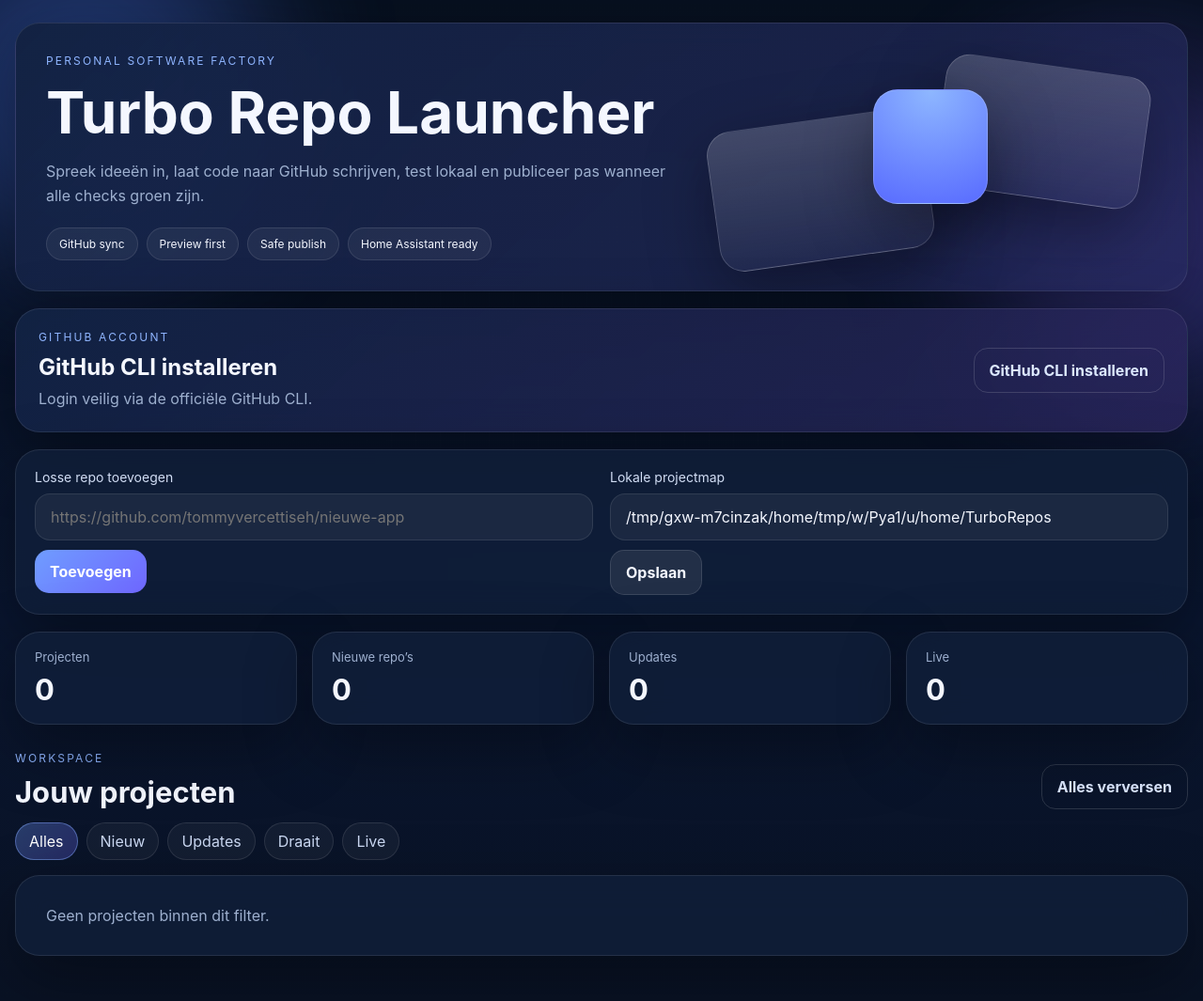
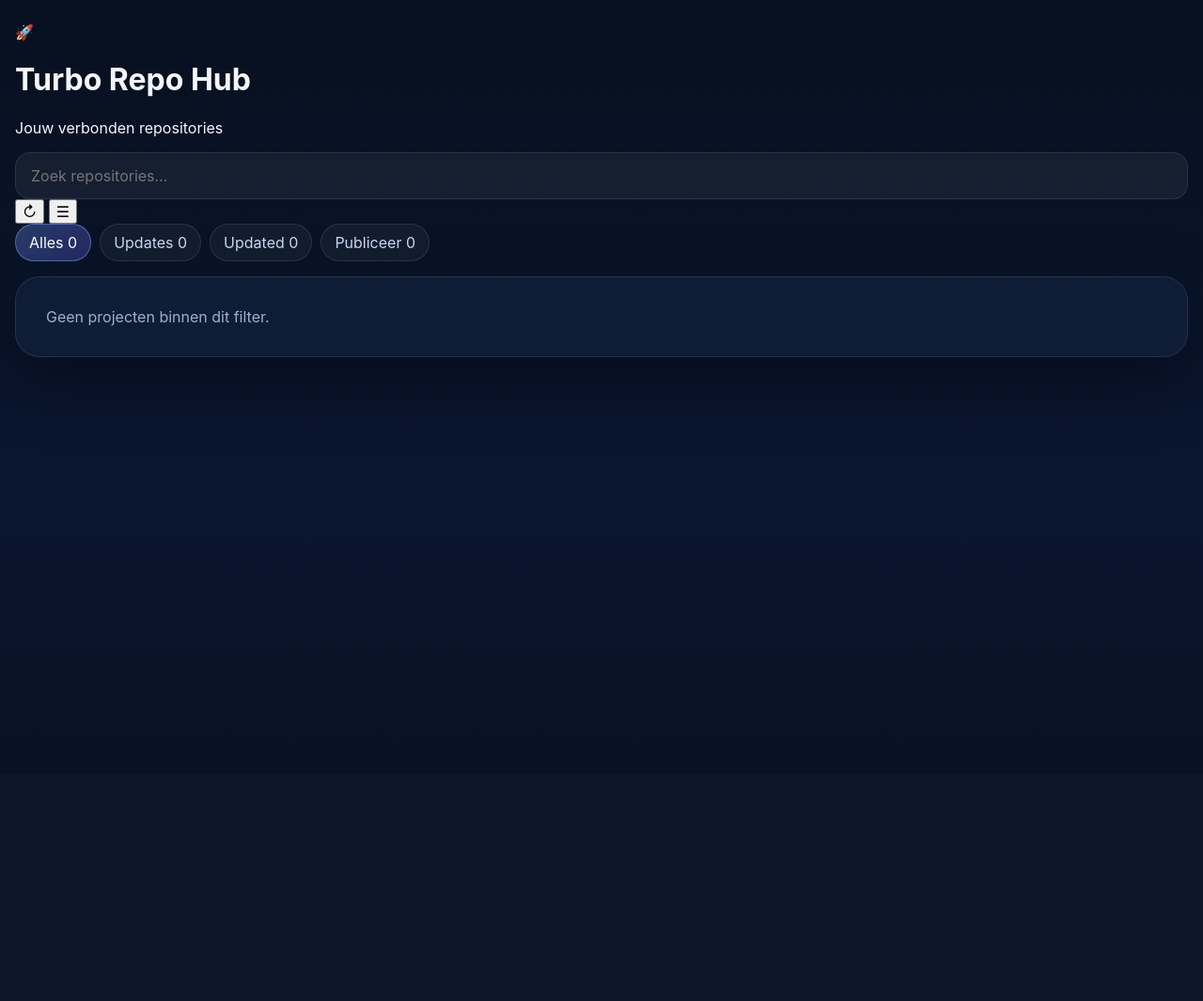
Before and after one commit to tommyvercettiseh/turbo-repo-launcher, a FastAPI app: page / in a window 1280 px wide. Shown: the whole page at 94% size. After the commit the page ends 380 px from the top, so only its background shows below. Run offline with FastAPI, Linux system fonts and the light colour scheme.

Commit message:
Simplify Turbo Repo Hub layout

```diff
--- a/app/templates/index.html
+++ b/app/templates/index.html
@@ -7,45 +7,44 @@
   <link rel="stylesheet" href="/static/styles.css">
 </head>
 <body>
-  <div class="orb orb-a"></div><div class="orb orb-b"></div><div class="grid-bg"></div>
   <main class="shell">
-    <section class="hero panel">
-      <div>
-        <span class="eyebrow">Personal software factory</span>
-        <h1>{{ app_name }}</h1>
-        <p>Spreek ideeën in, laat code naar GitHub schrijven, test lokaal en publiceer pas wanneer alle checks groen zijn.</p>
-        <div class="badges"><span>GitHub sync</span><span>Preview first</span><span>Safe publish</span><span>Home Assistant ready</span></div>
+    <header class="topbar">
+      <div class="brand">
+        <div class="brand-icon" aria-hidden="true">🚀</div>
+        <div><h1>Turbo Repo Hub</h1><p>Jouw verbonden repositories</p></div>
       </div>
-      <div class="hero-visual"><div class="float-card one"></div><div class="float-card two"></div><div class="float-card three"></div></div>
-    </section>
+      <div class="top-actions">
+        <input id="repoSearch" type="search" placeholder="Zoek repositories…" aria-label="Zoek repositories">
+        <button class="icon-button" onclick="refreshEverything()" title="Verversen" aria-label="Verversen">↻</button>
+        <button class="icon-button" onclick="toggleSetup()" title="Instellingen" aria-label="Instellingen">☰</button>
+      </div>
+    </header>
 
-    <section class="github-account panel">
-      <div><span class="eyebrow">GitHub account</span><h2 id="githubTitle">GitHub koppelen</h2><p id="githubMessage">Login één keer; daarna verschijnen jouw openbare en privé-repo’s automatisch.</p></div>
-      <div class="github-actions">
-        <button id="installGhButton" class="btn ghost hidden" onclick="installGitHubCli()">GitHub CLI installeren</button>
-        <button id="loginGhButton" class="btn secondary" onclick="loginGitHub()">Inloggen met GitHub</button>
-        <button id="importGhButton" class="btn primary hidden" onclick="importGitHubRepos()">Alle repo’s ophalen</button>
+    <section id="setupPanel" class="setup-panel hidden">
+      <div class="setup-row">
+        <div><strong id="githubTitle">GitHub koppelen</strong><span id="githubMessage">Controleer je GitHub-verbinding.</span></div>
+        <div class="setup-actions">
+          <button id="installGhButton" class="button subtle hidden" onclick="installGitHubCli()">GitHub CLI installeren</button>
+          <button id="loginGhButton" class="button subtle" onclick="loginGitHub()">Inloggen</button>
+          <button id="importGhButton" class="button primary hidden" onclick="importGitHubRepos()">Repo’s ophalen</button>
+        </div>
+      </div>
+      <div class="setup-grid">
+        <label>Losse repo toevoegen<div><input id="repoUrl" placeholder="https://github.com/gebruiker/project"><button class="button primary" onclick="addRepo()">Toevoegen</button></div></label>
+        <label>Lokale projectmap<div><input id="repoRoot" value="{{ repo_root }}"><button class="button subtle" onclick="saveRepoRoot()">Opslaan</button></div></label>
       </div>
     </section>
 
-    <section class="controls panel">
-      <div class="control-block"><label for="repoUrl">Losse repo toevoegen</label><div class="row"><input id="repoUrl" placeholder="https://github.com/tommyvercettiseh/nieuwe-app"><button class="btn primary" onclick="addRepo()">Toevoegen</button></div></div>
-      <div class="control-block"><label for="repoRoot">Lokale projectmap</label><div class="row"><input id="repoRoot" value="{{ repo_root }}"><button class="btn secondary" onclick="saveRepoRoot()">Opslaan</button></div></div>
-    </section>
+    <nav class="filters" aria-label="Repositoryfilters">
+      <button class="filter active" data-filter="all">Alles <span id="countAll">0</span></button>
+      <button class="filter" data-filter="update">Updates <span id="countUpdates">0</span></button>
+      <button class="filter" data-filter="updated">Updated <span id="countUpdated">0</span></button>
+      <button class="filter" data-filter="publish">Publiceer <span id="countPublish">0</span></button>
+    </nav>
 
-    <section class="stats">
-      <article class="panel stat"><span>Projecten</span><strong id="statProjects">{{ repos|length }}</strong></article>
-      <article class="panel stat"><span>Nieuwe repo’s</span><strong id="statNew">0</strong></article>
-      <article class="panel stat"><span>Updates</span><strong id="statUpdates">0</strong></article>
-      <article class="panel stat"><span>Live</span><strong id="statLive">0</strong></article>
-    </section>
+    <section id="repoGrid" class="repo-grid" aria-live="polite"></section>
+  </main>
 
-    <section>
-      <div class="section-title"><div><span class="eyebrow">Workspace</span><h2>Jouw projecten</h2></div><button class="btn ghost" onclick="refreshEverything()">Alles verversen</button></div>
-      <div class="filters"><button class="filter active" data-filter="all">Alles</button><button class="filter" data-filter="new">Nieuw</button><button class="filter" data-filter="update">Updates</button><button class="filter" data-filter="running">Draait</button><button class="filter" data-filter="live">Live</button></div>
-      <div id="repoGrid" class="repo-grid"></div>
-    </section>
-  </main>
   <dialog id="modal"><div class="modal-head"><h3 id="modalTitle">Resultaat</h3><button onclick="closeModal()">×</button></div><pre id="modalContent"></pre></dialog>
   <div id="toast" class="toast hidden"></div>
   <script>window.__INITIAL_REPOS__ = {{ repos | tojson }};</script>
```
